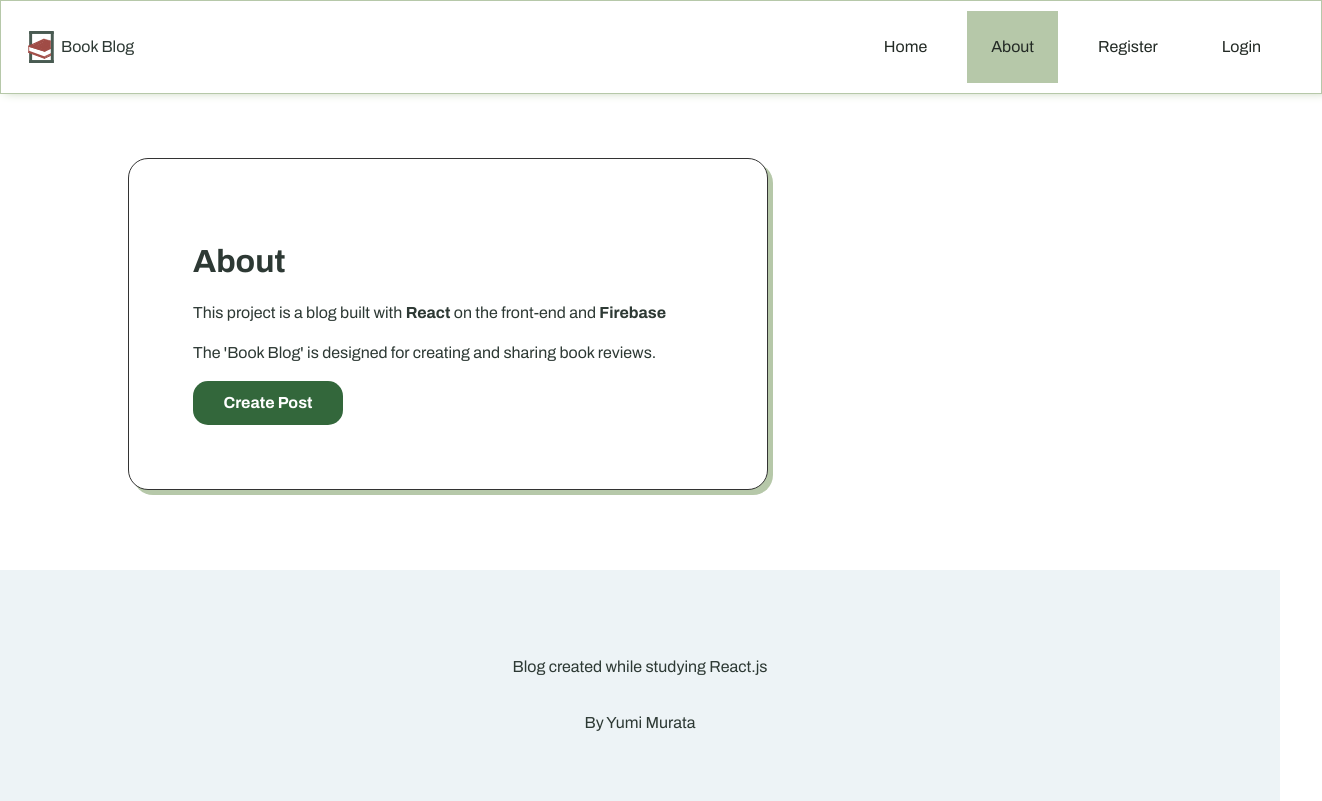
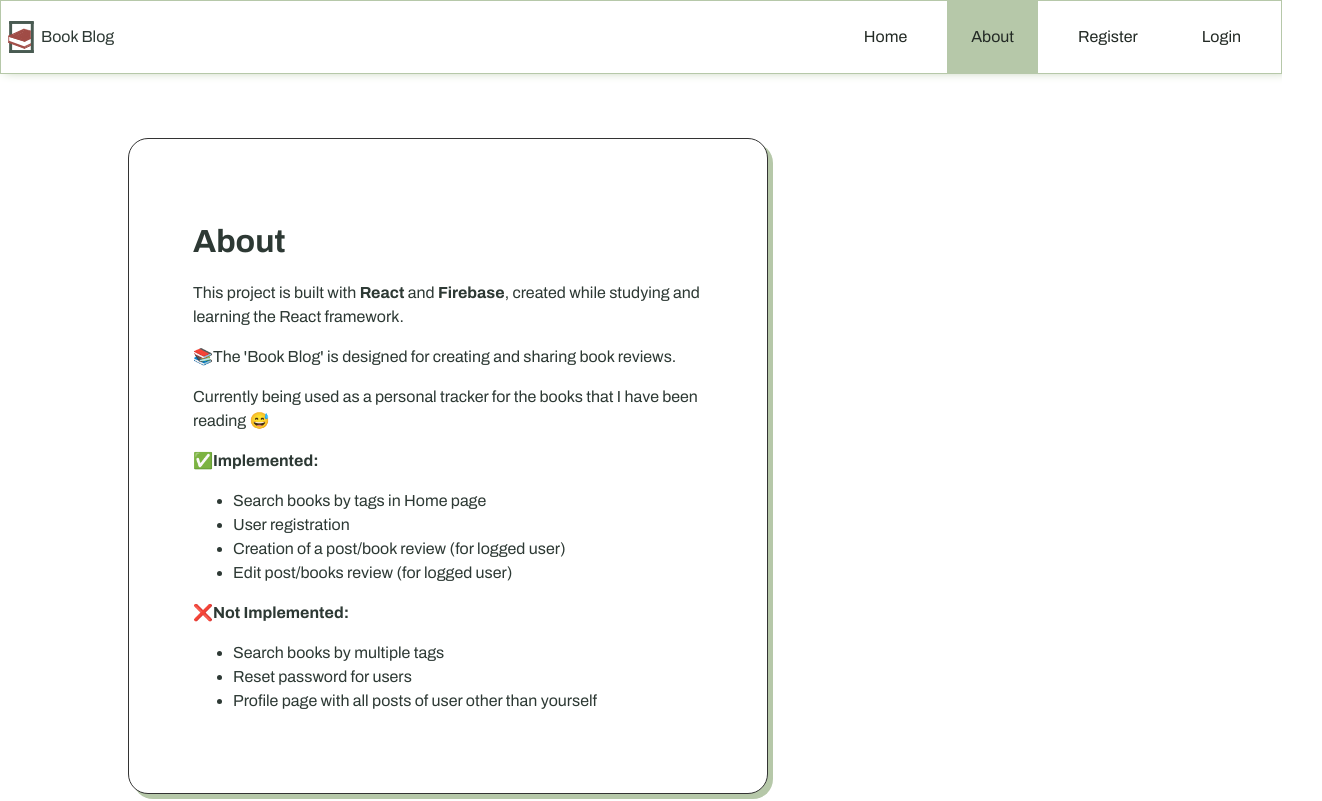
Before and after one commit to YumiMurata/vite_react_bookBlog, a React (Vite) app: page /about in a window 1280 px wide. Shown: the top 801 px of the page, 1322 px wide, since content can reach past the window. Built offline with nearby package versions, Linux system fonts and the light colour scheme; no server answers.

Commit message:
adding more info in About page

```diff
--- a/src/components/Navbar.module.css
+++ b/src/components/Navbar.module.css
@@ -7,7 +7,6 @@
   box-shadow: #b6c8a9 5px -2px 10px 0px;
   width: 100%;
   border: 0.5px solid #b6c8a9;
-  padding: 10px 20px;
   position: relative;
 }
 
--- a/src/pages/About/About.jsx
+++ b/src/pages/About/About.jsx
@@ -5,11 +5,26 @@ const About = () => {
   return (
     <div className={styles.aboutBox}>
         <h1 className={styles.whiteText}>About</h1>
-        <p >This project is a blog built with <b>React</b> on the front-end and <b>Firebase</b></p>
-        <p >The 'Book Blog' is designed for creating and sharing book reviews. </p>
-        <Link to="/posts/create" className="btn">
-          Create Post
-        </Link>
+        <p >This project is built with <b>React</b> and <b>Firebase</b>, created while studying and learning the React framework.</p>
+        <p >📚The 'Book Blog' is designed for creating and sharing book reviews. </p>
+        <p>Currently being used as a personal tracker for the books that I have been reading 😅 </p>
+        <p>
+          <b>✅Implemented:</b>
+          <ul>
+            <li>Search books by tags in Home page</li>
+            <li>User registration</li>
+            <li>Creation of a post/book review (for logged user)</li>
+            <li>Edit post/books review (for logged user)</li>
+          </ul>
+
+          <b>❌Not Implemented:</b>
+          <ul>
+            <li>Search books by multiple tags</li>
+            <li>Reset password for users</li>
+            <li>Profile page with all posts of user other than yourself</li>
+          </ul>
+
+        </p>
     </div>
   )
 }
--- a/src/pages/Login/Login.jsx
+++ b/src/pages/Login/Login.jsx
@@ -56,7 +56,7 @@ const Login = () => {
             </label>
 
             <label htmlFor="">
-              <span>Senha:</span>
+              <span>Password:</span>
               <input type="password"
               name="password"
               required
@@ -67,7 +67,7 @@ const Login = () => {
 
 
             {!loading && <button className="btn">Login</button>}
-            {loading && <button className="btn" disabled>Aguarde...</button>}
+            {loading && <button className="btn" disabled>Loading...</button>}
             {error && <p className="error">{error}</p>}
 
           </form>
--- a/src/pages/Register/Register.jsx
+++ b/src/pages/Register/Register.jsx
@@ -47,11 +47,11 @@ const Register = () => {
         <div className={styles.registerform}>
 
           <form onSubmit={handleSubmit}>
-            <h1>Cadastre-se</h1>
-            <p>Crie sua conta para compartilhar suas leituras</p>
+            <h1>Sign up</h1>
+            <p>Create you account to share your readings</p>
 
             <label htmlFor="">
-              <span>Nome:</span>
+              <span>Name:</span>
               <input type="text"
               name="displayName"
               required
@@ -71,7 +71,7 @@ const Register = () => {
             </label>
 
             <label htmlFor="">
-              <span>Senha:</span>
+              <span>Password:</span>
               <input type="password"
               name="password"
               required
@@ -81,7 +81,7 @@ const Register = () => {
             </label>
 
             <label htmlFor="">
-              <span>Confirmação de senha:</span>
+              <span>Confirm your password:</span>
               <input type="password"
               name="confirmPassword"
               required
@@ -90,8 +90,8 @@ const Register = () => {
               onChange={(e)=>setConfirmPassword(e.target.value)} />
             </label>
 
-            {!loading && <button className="btn">Cadastre-se</button>}
-            {loading && <button className="btn" disabled>Aguarde...</button>}
+            {!loading && <button className="btn">Sign up</button>}
+            {loading && <button className="btn" disabled>Loading...</button>}
             {error && <p className="error">{error}</p>}
 
           </form>
```
Also changed, not shown: package.json (+4 -5 lines), 1 other file (tests, documents, lock files or other folders).
